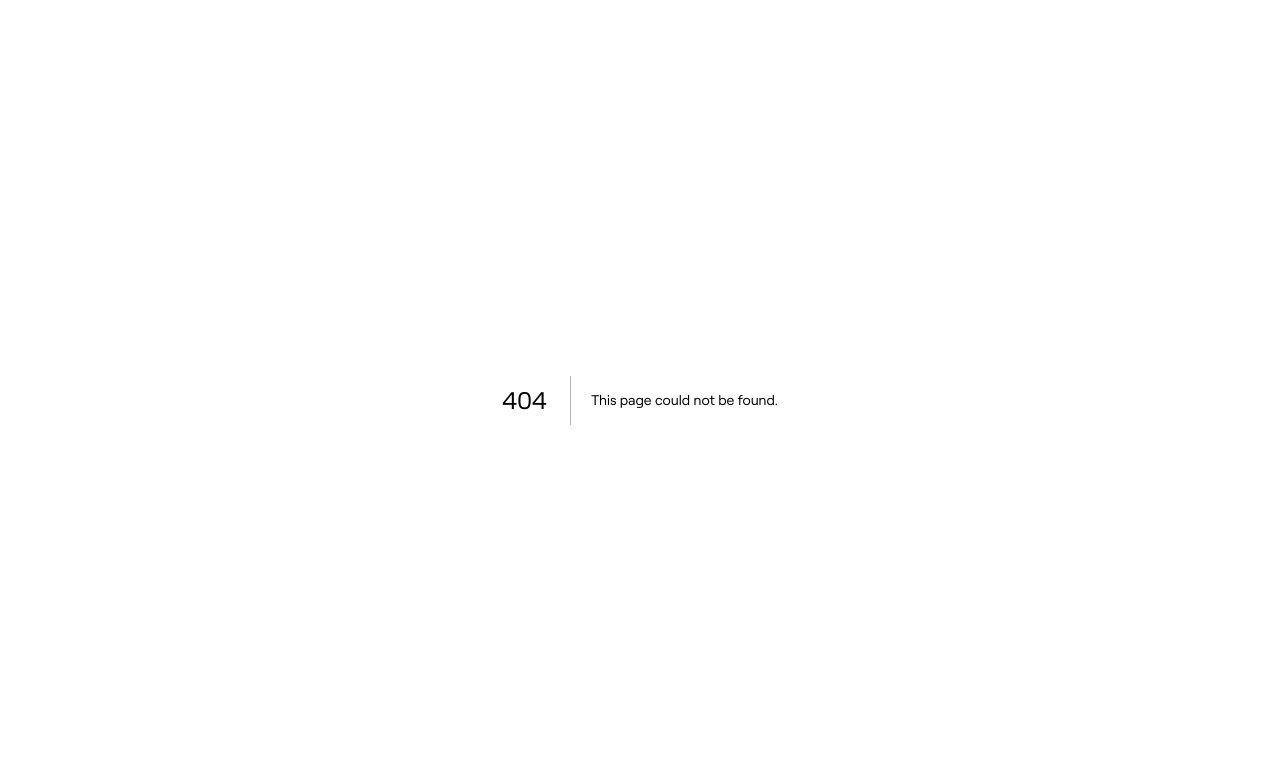
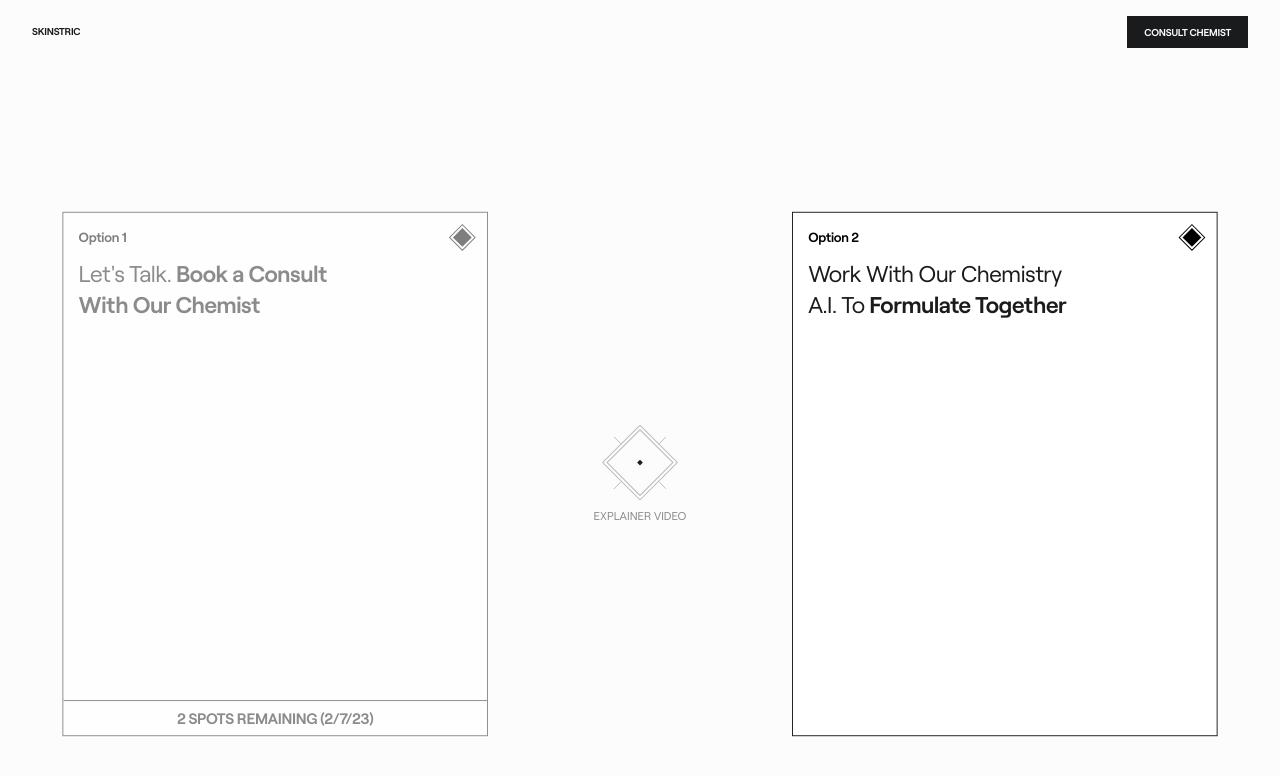
Before and after one commit to victor-alvescv/skinstric-internship, a Next.js app: page /welcome in a window 1280 px wide. Before the commit this address had no page. Shown: the top 776 px of the page. Built offline with nearby package versions, Linux system fonts and the light colour scheme.

Commit message:
welcome page

```diff
--- a/app/components/Header.jsx
+++ b/app/components/Header.jsx
@@ -4,8 +4,7 @@
 import Link from "next/link";
 import { useEffect } from "react";
 
-export default function Header() {
-
+export default function Header({ btnOn }) {
   /* Header Link Animation */
   useEffect(() => {
     gsap.fromTo(
@@ -29,6 +28,15 @@
           SKINSTRIC
         </Link>
       </div>
+      {btnOn && (
+        <div className="flex items-center relative z-[30]">
+          <div className="items-center flex">
+            <button className="cursor-not-allowed bg-[#1a1b1c] relative text-center border-[1px] border-[#1a1b1c] header__btn--wrapper rounded-none px-[16px] py-[8px] text-[#fcfcfc] inline-block flex-shrink-0">
+              <span className="items-center font-roobert inline-flex transition-all">CONSULT CHEMIST</span>
+            </button>
+          </div>
+        </div>
+      )}
     </header>
   );
 }
--- a/app/globals.css
+++ b/app/globals.css
@@ -32,6 +32,22 @@
   color: gray;
 }
 
+::-webkit-scrollbar {
+  width: 3px;
+}
+
+::-webkit-scrollbar-track {
+  background: #f1f1f1;
+}
+
+::-webkit-scrollbar-thumb {
+  background: #1a1b1c;
+}
+
+::-webkit-scrollbar-thumb:hover {
+  background: #1a1b1cd7;
+}
+
 body {
   background-color: var(--bg-color);
   color: var(--main-color);
@@ -56,7 +72,23 @@
   --bg-color: #fcfcfc;
   --main-square-size: 23.43vw;
   --rotation: 45deg;
-  --rotation-reversed: -45deg
+  --rotation-reversed: -45deg;
+}
+
+/* ------------------------ HEADER ------------------------ */
+
+.header__btn--wrapper {
+  height: calc(1.6em + 8px * 2);
+  overflow: clip;
+  font-size: clamp(10px, 2px + 0.625vw, 14px);
+  letter-spacing: -0.02em;
+  line-height: 1.6;
+  transition: all 300ms ease;
+}
+
+.header__btn--wrapper:hover {
+  background-color: #1a1b1ce8;
+  border-color: #2c2f31e8;
 }
 
 /* ------------------------ MAIN PAGE ------------------------ */
@@ -166,7 +198,6 @@
   background-repeat: no-repeat;
   background-size: 1px 100%, 100% 1px, 1px 100%, 100% 1px;
 }
-
 
 .dotted__square {
   width: var(--main-square-size);
@@ -415,6 +446,43 @@
 
 .dotted__span--square {
   animation: spin 120s linear infinite;
+}
+
+/* ------------------------ WELCOME PAGE ------------------------ */
+
+.header__padding-welcome--container {
+  --padding-top: 48px;
+  flex-shrink: 0;
+  height: calc(64px + var(--padding-top));
+}
+
+.welcome__title {
+  letter-spacing: -0.06em;
+  line-height: 1;
+  font-size: clamp(40px, -24px + 5vw, 72px);
+  margin: 0;
+}
+
+.welcome__subtitle {
+  max-width: 272px;
+  display: block;
+  margin-top: 10px;
+  letter-spacing: -0.02em;
+  line-height: 1.5;
+  color: black;
+}
+
+.welcome__box:hover .welcome__btn--wrapper {
+  height: 37.5px;
+  opacity: 1;
+}
+
+.welcome__box:hover .welcome__btn {
+  width: 100%;
+}
+
+.welcome__box:hover .black__diamond {
+  transform: rotate(315deg) !important;
 }
 
 /* ------------------------ TOAST ------------------------ */
@@ -805,6 +873,12 @@
 
 /* ------------------------ MEDIA QUERY ------------------------ */
 
+@media (max-width: 1600px) {
+  .header__padding-welcome--container {
+    --padding-top: 15px;
+  }
+}
+
 @media (max-width: 1440px) {
   .bottom__grid--container {
     grid-template-columns: repeat(6, 1fr);
@@ -812,6 +886,9 @@
   }
   .bottom__grid--container > p:last-child {
     display: none;
+  }
+  .header__padding-welcome--container {
+    --padding-top: 12px;
   }
 }
 
@@ -830,7 +907,8 @@
   }
 
   .dotted__square2 {
-    transform: translate(50%, -50%) translate(-50vw) rotate(var(--rotation)) scale(1.15);
+    transform: translate(50%, -50%) translate(-50vw) rotate(var(--rotation))
+      scale(1.15);
     height: 42vw;
     width: 42vw;
   }
@@ -862,12 +940,6 @@
   }
 }
 
-@media (max-width: 1000px) {
-  .index__title {
-    font-size: clamp(52px, 2px + 8.5625vw, 128px);
-  }
-}
-
 @media (max-width: 1024px) {
   #name-label {
     font-size: 34px !important;
@@ -881,21 +953,9 @@
   }
 }
 
-@media (max-width: 500px) {
-  .box__wrapper {
-    width: 350px !important;
-  }
-  .dotted__square,
-  .dotted__square2 {
-    width: 90vw !important;
-    height: 90vw !important;
-  }
-}
-
-@media (max-width: 410px) {
-  .box__wrapper {
-    width: 280px !important;
-    font-size: 10px !important;
+@media (max-width: 1000px) {
+  .index__title {
+    font-size: clamp(52px, 2px + 8.5625vw, 128px);
   }
 }
 
@@ -933,4 +993,25 @@
   .bottom__grid--container > p:nth-last-child(5) {
     display: none;
   }
+  .header__btn--wrapper {
+    display: none;
+  }
 }
+
+@media (max-width: 500px) {
+  .box__wrapper {
+    width: 350px !important;
+  }
+  .dotted__square,
+  .dotted__square2 {
+    width: 90vw !important;
+    height: 90vw !important;
+  }
+}
+
+@media (max-width: 410px) {
+  .box__wrapper {
+    width: 280px !important;
+    font-size: 10px !important;
+  }
+}
--- a/app/introduction/page.js
+++ b/app/introduction/page.js
@@ -8,6 +8,7 @@
 import Blackbox from "../components/Blackbox";
 import { ToastContainer, toast } from "react-toastify";
 import "react-toastify/dist/ReactToastify.css";
+import { useRouter } from "next/navigation";
 
 /* Google API libraries variable */
 const libraries = ["places"];
@@ -24,6 +25,7 @@
   const [nameLength, setNameLength] = useState(false);
   const [locationLength, setLocationLength] = useState(false);
   const [bottomText, setBottomText] = useState("");
+  const router = useRouter();
   const infoArr = useMemo(
     () => ({
       name: name,
@@ -62,6 +64,10 @@
     setProceed(false);
     setPhase1(false);
   }
+
+  useEffect(() => {
+    console.log(infoArr, name);
+  }, [infoArr]);
 
   /* Name Input Event */
   function handleName(event) {
@@ -129,6 +135,7 @@
   /* Google API Place Selection Function */
   const handlePlaceChanged = () => {
     setBottomText("");
+    localStorage.setItem("name", name);
     if (inputGoogleRef.current) {
       const place = inputGoogleRef.current.getPlace();
       if (place && place.geometry) {
@@ -137,6 +144,18 @@
           lat: place.geometry.location.lat(),
           lng: place.geometry.location.lng(),
         });
+        setTimeout(() => {
+          gsap.fromTo(
+            ".introduction",
+            {
+              opacity: 1,
+            },
+            { opacity: 0 }
+          );
+        }, 800);
+        setTimeout(() => {
+          router.push("/welcome");
+        }, 1600);
       }
     }
   };
@@ -184,7 +203,7 @@
   }, []);
 
   return (
-    <div className="flex flex-auto flex-col h-[100vh]">
+    <div className="flex introduction flex-auto flex-col h-[100vh]">
       <Header className="pl-[32px]" />
       <main className="relative flex flex-auto flex-col">
         <div className="overflow-clip flex flex-auto flex-col pb-[36px] relative ml-auto mr-auto px-[32px] w-full">
--- /dev/null
+++ b/app/welcome/layout.js
@@ -0,0 +1,22 @@
+
+export const metadata = {
+  title: "Skinstric | Welcome",
+  description: "The official Next.js Course Dashboard, built with App Router.",
+  metadataBase: new URL("https://next-learn-dashboard.vercel.sh"),
+};
+
+/* Welcome Page Layout */
+export default function RootLayout({ children }) {
+  return (
+    <html lang="en">
+      <head>
+        <link
+          rel="icon"
+          href='https://skinstric-nine.vercel.app/img/favicon/favicon-16x16.png'
+          type="image/png"
+        />
+      </head>
+      <body className="max-lg:overflow-y-scroll max-lg:relative">{children}</body>
+    </html>
+  );
+}
--- /dev/null
+++ b/app/welcome/page.js
@@ -0,0 +1,113 @@
+"use client";
+import { useEffect, useState } from "react";
+import Header from "../components/Header";
+import gsap from "gsap";
+
+export default function Welcome() {
+  const [name, setName] = useState("");
+
+  useEffect(() => {
+    const savedName = localStorage.getItem("name");
+    if (savedName) {
+      setName(savedName);
+      gsap.fromTo(
+        ".welcome",
+        { opacity: 0, delay: 1 },
+        { opacity: 1, delay: 1 }
+      );
+    }
+  }, []);
+
+  return (
+    <div className="flex flex-col welcome flex-auto">
+      <Header btnOn={true} />
+      <main className="relative flex flex-col flex-auto">
+        <div className="page">
+          <div className="header__padding-welcome--container"></div>
+          <div>
+            <h1 className={`welcome__title transition-all uppercase max-w-[1000px] text-ellipsis whitespace-nowrap overflow-hidden`}>
+              {name && <span>WELCOME {name.trim().split(" ")[0]}</span>}
+              <br />
+            </h1>
+            <span style={{ fontSize: "clamp(14px, 4px + .625vw, 16px)" }} className={`welcome__subtitle ${!name && 'opacity-[0]'} transition-all`}>
+              Pick one of the two options to
+              <br />
+              navigate our skincare platform.
+            </span>
+            <div className="32xl:scale-100 32xl:max-w-[80%] 32xl:mt-[88px] xl:w-full lg:fixed origin-top mt-[30px] flex-col lg:w-screen w-full 2xl:scale-100 2xl:max-w-[80%] 2xl:mt-[88px] lg:scale-90 xl:scale-95 xl:relative lg:flex-row lg:origin-center gap-6 justify-between items-center flex mx-auto inset-0">
+              <div className="sm:max-w-[448px] opacity-[.5] bg-white border-[#1a1b1c] border-solid border cursor-not-allowed w-full h-[552px] relative">
+                <div className="p-4">
+                  <div className="justify-between items-center w-full flex">
+                    <p className="text-black tracking-[-.02em] my-0 leading-[18px] text-sm font-roobert">
+                      Option 1
+                    </p>
+                    <div className="w-[20px] h-[20px] border-solid border black__diamond duration-500 transition-all justify-center border-black items-center cursor-not-allowed rotate-45 flex relative">
+                      <div className="w-[14px] h-[14px] bg-black ease-in-out duration-500"></div>
+                    </div>
+                  </div>
+                  <h6 className="tracking-[-.02em] leading-8 text-2xl mt-3 mb-0">
+                    <p className="max-w-[288px] my-0">
+                      Let's Talk.
+                      <span className="font-roobert">
+                        {" "}
+                        Book a Consult With Our Chemist
+                      </span>
+                    </p>
+                  </h6>
+                </div>
+                <div className="flex justify-center items-center w-full"></div>
+                <div className="h-[37.5px] absolute bottom-0 w-full overflow-hidden transition-all duration-500 ease-in-out">
+                  {" "}
+                  {/* OK */}
+                  <div className=" bg-[#1A1B1C] w-full transition-all duration-500 ease-in-out h-[1px]"></div>
+                  <div className="flex w-full items-center h-full">
+                    <button className="w-full text-[16px] cursor-not-allowed font-roobert tracking-[-0.02em] leading-[1.5] items-center flex justify-center">
+                      2 SPOTS REMAINING (2/7/23)
+                    </button>
+                  </div>
+                </div>
+              </div>
+
+              <div className="lg:flex justify-center items-center flex-col hidden">
+                <img className="align-middle" src="preffered-cross.svg"></img>
+                <p className="opacity-50 text-xs pt-2 my-0 leading-[1rem] text-[#1A1B1C]">
+                  EXPLAINER VIDEO
+                </p>
+              </div>
+
+              <div className="sm:max-w-[448px] ease-in-out welcome__box duration-500 overflow-hidden bg-white border-[#1a1b1c] border-solid border cursor-pointer w-full h-[552px] relative">
+                <div className="p-4">
+                  <div className="justify-between items-center w-full flex">
+                    <p className="text-black tracking-[-.02em] my-0 leading-[18px] text-sm font-roobert">
+                      Option 2
+                    </p>
+                    <div className="w-[20px] h-[20px] border-solid border black__diamond transition-all duration-500 justify-center border-black items-center cursor-pointer rotate-45 flex relative">
+                      <div className="w-[14px] h-[14px] bg-black ease-in-out duration-500"></div>
+                    </div>
+                  </div>
+                  <h6 className="tracking-[-.02em] leading-8 text-2xl mt-3 mb-0">
+                    <p className="max-w-[288px] my-0">
+                      Work With Our Chemistry A.I. To
+                      <span className="font-roobert"> Formulate Together</span>
+                    </p>
+                  </h6>
+                </div>
+                <div className="flex justify-center items-center w-full"></div>
+
+                <div className="welcome__btn--wrapper h-0 opacity-[0]  absolute bottom-0 w-full   overflow-hidden transition-all duration-500 ease-in-out">
+                  {" "}
+                  <div className=" welcome__btn bg-[#1A1B1C] w-0 transition-all duration-500 ease-in-out h-[1px]"></div>
+                  <div className="flex w-full items-center h-full">
+                    <button className="w-full text-[16px] font-roobert tracking-[-0.02em] leading-[1.5] items-center flex justify-center">
+                      EXPLORE
+                    </button>
+                  </div>
+                </div>
+              </div>
+            </div>
+          </div>
+        </div>
+      </main>
+    </div>
+  );
+}
```
Also changed, not shown: public/preffered-cross.svg (added).
